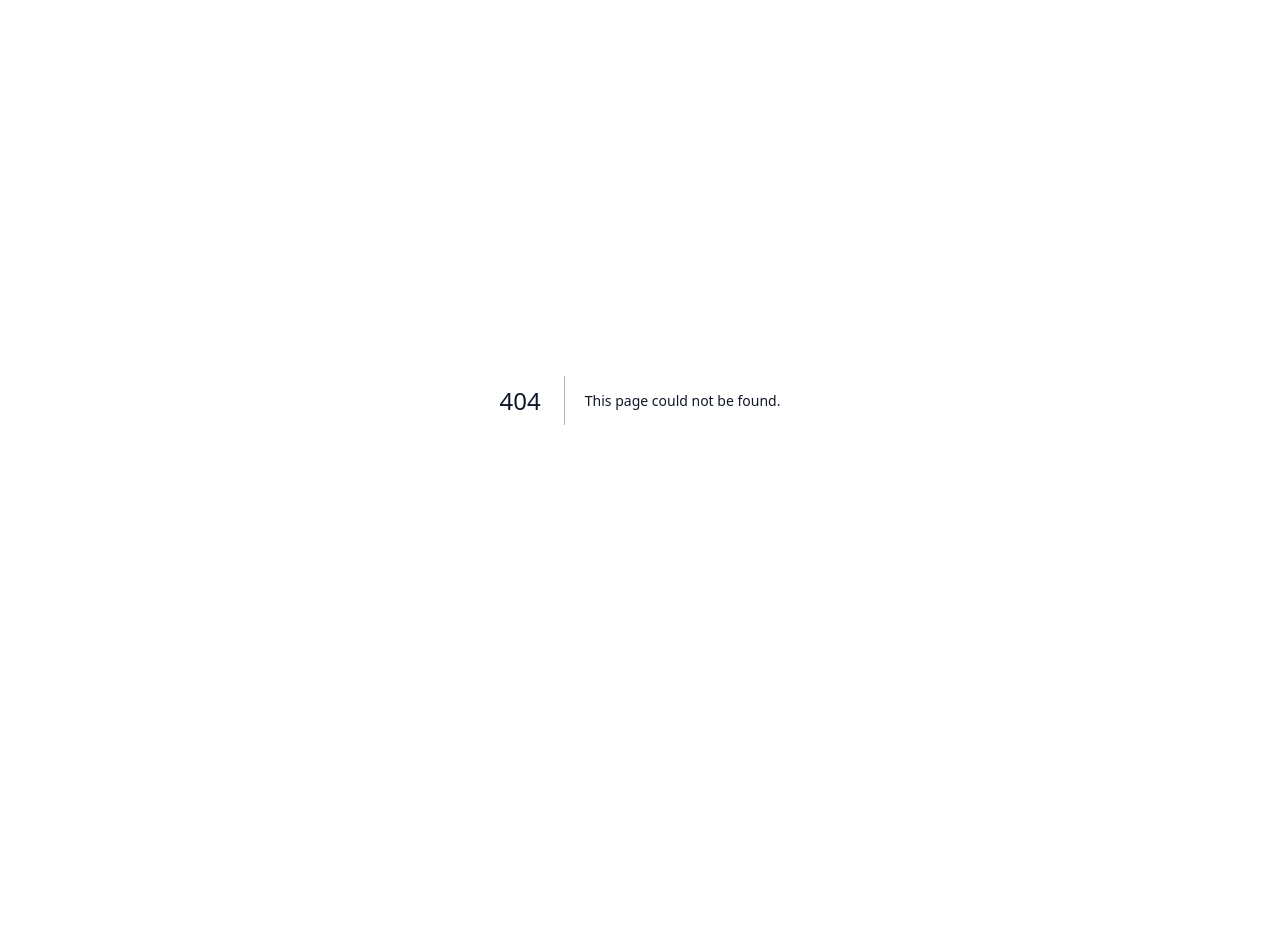
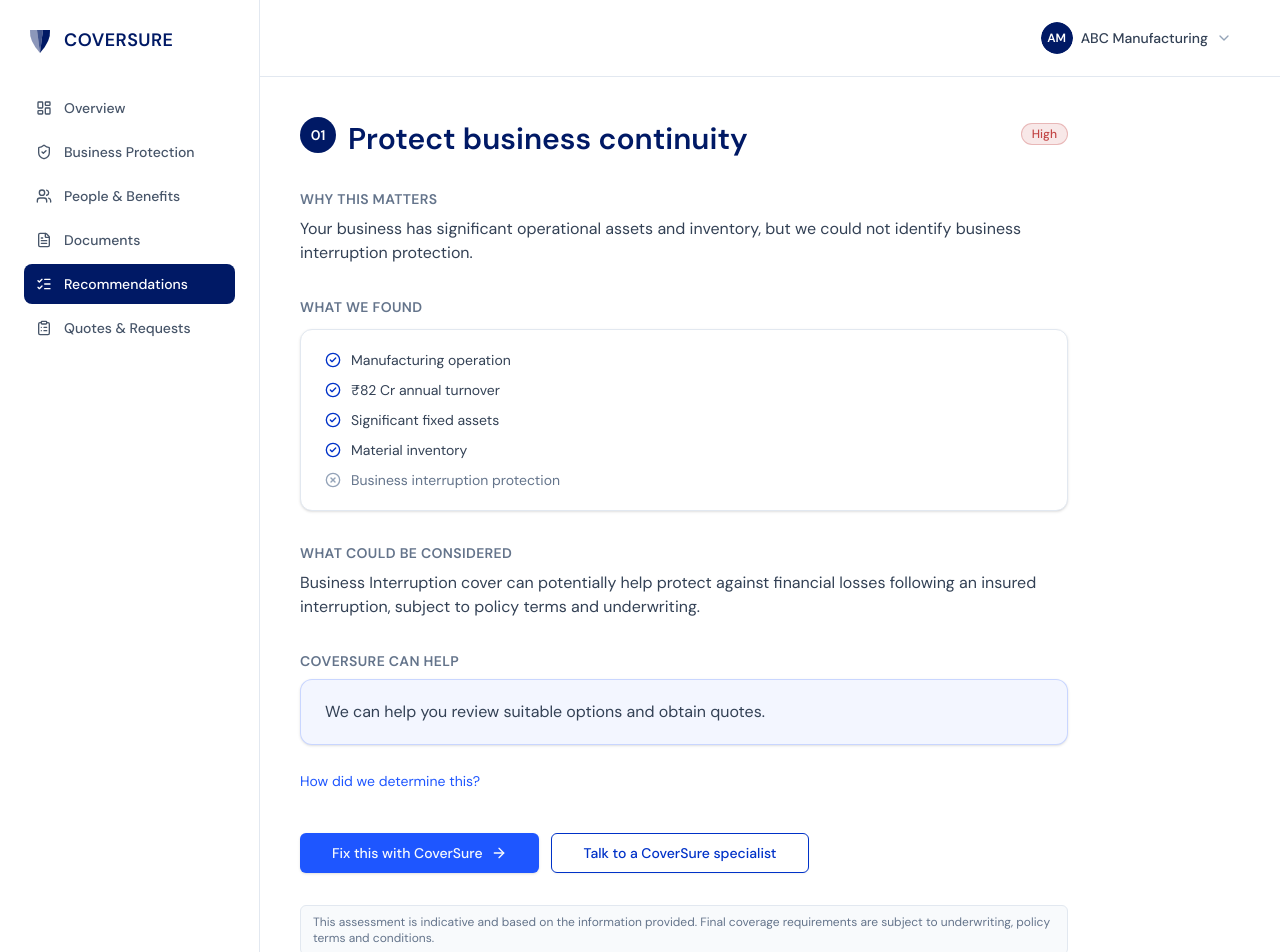
Before and after one commit to HBKRohan1981/coversure-business, a Next.js app: page /app/recommendations/reco-business-continuity in a window 1280 px wide. Before the commit this address had no page. Shown: the top 952 px of the page. Before the commit the page ends 800 px from the top, so only its background shows below. Built offline with nearby package versions, Linux system fonts and the light colour scheme.

Commit message:
feat: recommendation detail (Screen 10)

```diff
--- /dev/null
+++ b/src/app/app/recommendations/[id]/page.tsx
@@ -0,0 +1,156 @@
+import Link from "next/link";
+import { notFound } from "next/navigation";
+import { ArrowRight, CheckCircle2, XCircle } from "lucide-react";
+import { Button } from "@/components/ui/button";
+import { Card, CardContent } from "@/components/ui/card";
+import {
+  Dialog,
+  DialogContent,
+  DialogHeader,
+  DialogTitle,
+  DialogTrigger,
+} from "@/components/ui/dialog";
+import { PriorityBadge } from "@/components/common/PriorityBadge";
+import { DeterminationTrail } from "@/components/common/DeterminationTrail";
+import { AssessmentDisclaimer } from "@/components/common/AssessmentDisclaimer";
+import { demoCompany } from "@/lib/demo-data";
+
+export interface RecommendationDetailPageProps {
+  params: { id: string };
+}
+
+/**
+ * Recommendation detail (Screen 10) — the "why this matters" deepening step
+ * of the highest-priority journey (Assessment -> Recommendation -> Fix with
+ * CoverSure). Every section renders directly off the matched recommendation
+ * object in demoCompany.recommendations; nothing here is hardcoded copy.
+ */
+export default function RecommendationDetailPage({
+  params,
+}: RecommendationDetailPageProps) {
+  const reco = demoCompany.recommendations.find((r) => r.id === params.id);
+
+  if (!reco) {
+    notFound();
+  }
+
+  return (
+    <div className="max-w-3xl">
+      {/* Header */}
+      <div className="flex flex-wrap items-start justify-between gap-3">
+        <div className="flex items-start gap-3">
+          <span className="flex h-9 w-9 shrink-0 items-center justify-center rounded-full bg-midnight text-sm font-semibold text-white">
+            {reco.index}
+          </span>
+          <h1 className="pt-1 text-2xl font-semibold leading-snug text-midnight sm:text-3xl">
+            {reco.title}
+          </h1>
+        </div>
+        <PriorityBadge priority={reco.priority} className="mt-1.5" />
+      </div>
+
+      {/* Why this matters */}
+      <section className="mt-8 space-y-2">
+        <h2 className="text-sm font-semibold uppercase tracking-wide text-slate-500">
+          Why this matters
+        </h2>
+        <p className="text-base text-slate-700">{reco.why}</p>
+      </section>
+
+      {/* What we found */}
+      <section className="mt-8 space-y-3">
+        <h2 className="text-sm font-semibold uppercase tracking-wide text-slate-500">
+          What we found
+        </h2>
+        <Card className="border-slate-200">
+          <CardContent className="space-y-2.5 py-5">
+            {reco.found.map((item) => (
+              <div key={item.label} className="flex items-start gap-2.5 text-sm">
+                {item.present ? (
+                  <CheckCircle2
+                    aria-hidden
+                    className="mt-0.5 size-4 shrink-0 text-royal"
+                  />
+                ) : (
+                  <XCircle
+                    aria-hidden
+                    className="mt-0.5 size-4 shrink-0 text-slate-400"
+                  />
+                )}
+                <span
+                  className={item.present ? "text-slate-700" : "text-slate-500"}
+                >
+                  {item.label}
+                </span>
+              </div>
+            ))}
+          </CardContent>
+        </Card>
+      </section>
+
+      {/* What could be considered */}
+      <section className="mt-8 space-y-2">
+        <h2 className="text-sm font-semibold uppercase tracking-wide text-slate-500">
+          What could be considered
+        </h2>
+        <p className="text-base text-slate-700">{reco.couldBeConsidered}</p>
+      </section>
+
+      {/* CoverSure can help */}
+      <section className="mt-8 space-y-2">
+        <h2 className="text-sm font-semibold uppercase tracking-wide text-slate-500">
+          CoverSure can help
+        </h2>
+        <Card className="border-electric/20 bg-electric/5">
+          <CardContent className="py-5">
+            <p className="text-base text-slate-700">{reco.coversureCanHelp}</p>
+          </CardContent>
+        </Card>
+      </section>
+
+      {/* Determination trail */}
+      <div className="mt-6">
+        <DeterminationTrail
+          determination={reco.determination}
+          recommendationTitle={reco.title}
+        />
+      </div>
+
+      {/* CTAs */}
+      <div className="mt-10 flex flex-wrap items-center gap-3">
+        <Button asChild size="lg" className="bg-electric hover:bg-electric/90">
+          <Link href={`/app/fix/${reco.id}`}>
+            Fix this with CoverSure
+            <ArrowRight className="size-4" />
+          </Link>
+        </Button>
+
+        <Dialog>
+          <DialogTrigger asChild>
+            <Button
+              variant="outline"
+              size="lg"
+              className="border-royal text-royal hover:bg-royal/5 hover:text-royal"
+            >
+              Talk to a CoverSure specialist
+            </Button>
+          </DialogTrigger>
+          <DialogContent className="max-w-md">
+            <DialogHeader>
+              <DialogTitle>We&apos;ll be in touch</DialogTitle>
+            </DialogHeader>
+            <p className="text-sm text-slate-600">
+              A CoverSure specialist will reach out to talk through{" "}
+              {reco.title.toLowerCase()} and what could work for your business,
+              subject to underwriting and policy terms.
+            </p>
+          </DialogContent>
+        </Dialog>
+      </div>
+
+      <div className="mt-8">
+        <AssessmentDisclaimer />
+      </div>
+    </div>
+  );
+}
```
